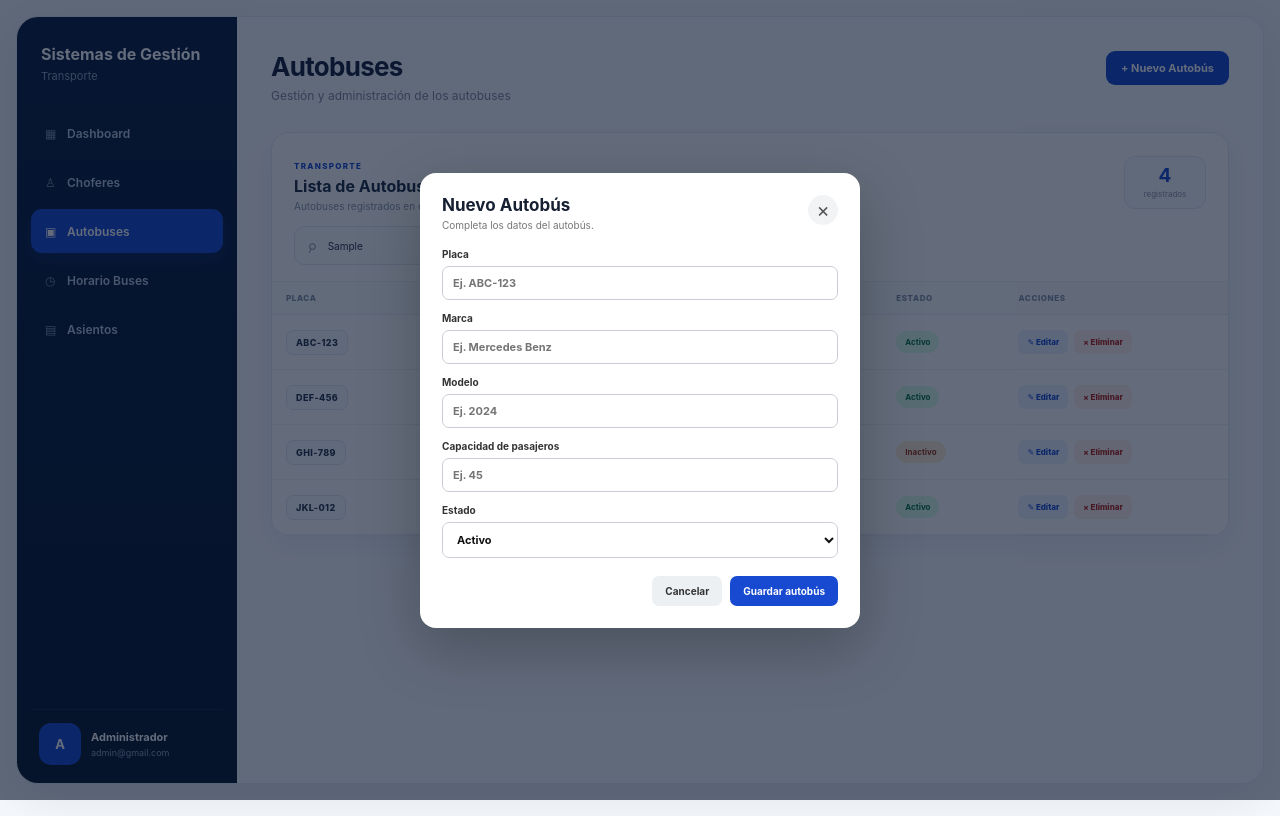
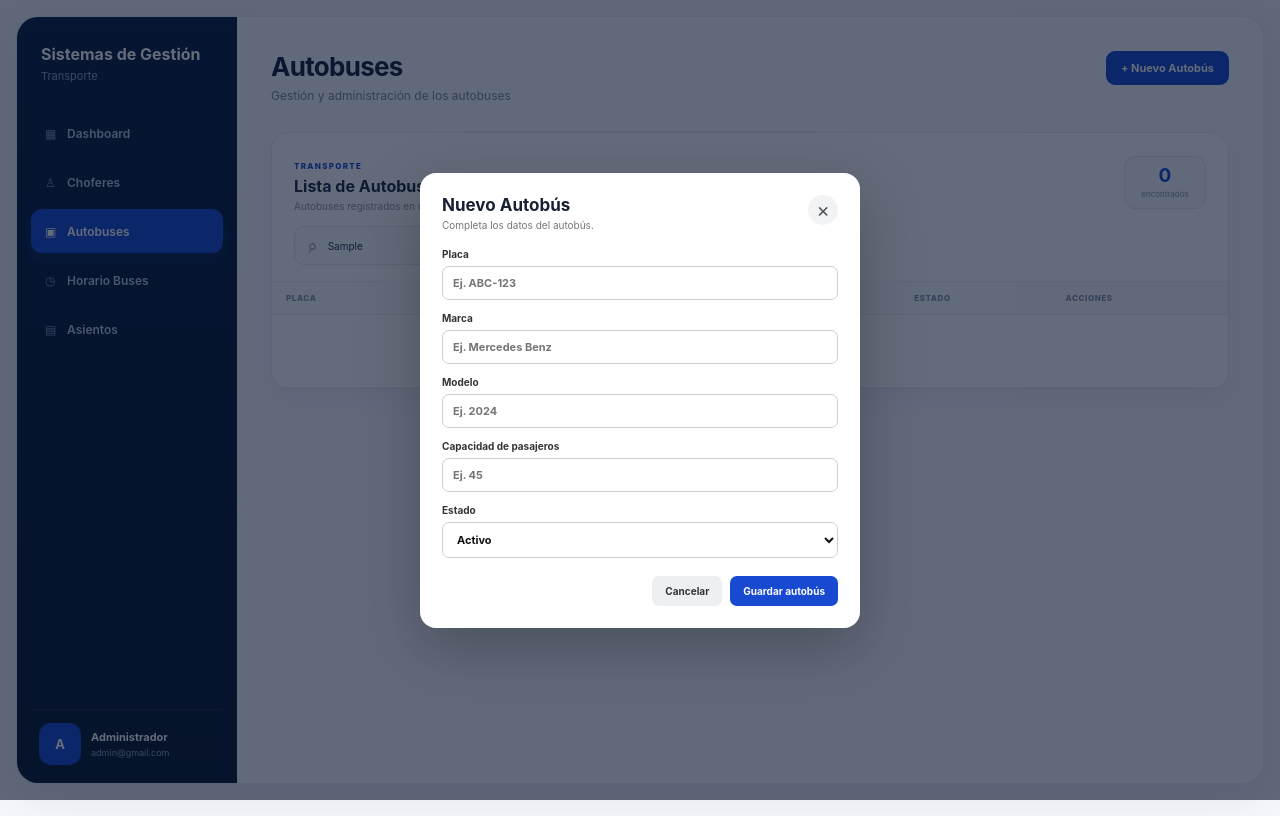
Before and after one commit to ikervegavaldes123-lang/frontend-buses, a React (Vite) app: page /autobuses in a window 1280 px wide. Both pictures are taken after typing "Sample" into the empty fields and a click on the button "+ Nuevo Autobús". Built offline with nearby package versions, Linux system fonts and the light colour scheme.

Commit message:
Hacer funcional la búsqueda de autobuses

```diff
--- a/src/components/autobuses/AutobusesTable.tsx
+++ b/src/components/autobuses/AutobusesTable.tsx
@@ -1,4 +1,6 @@
 // src/components/autobuses/AutobusesTable.tsx
+
+import { useMemo, useState } from "react";
 
 export type Autobus = {
   id: number;
@@ -16,6 +18,24 @@ type AutobusesTableProps = {
 };
 
 function AutobusesTable({ autobuses, onEditar, onEliminar }: AutobusesTableProps) {
+  const [busqueda, setBusqueda] = useState("");
+
+  const autobusesFiltrados = useMemo(() => {
+    const texto = busqueda.trim().toLowerCase();
+
+    if (!texto) return autobuses;
+
+    return autobuses.filter((autobus) =>
+      [
+        autobus.placa,
+        autobus.marca,
+        autobus.modelo,
+        autobus.capacidad.toString(),
+        autobus.estado,
+      ].some((valor) => valor.toLowerCase().includes(texto))
+    );
+  }, [autobuses, busqueda]);
+
   return (
     <section className="dashboard-panel autobuses-panel">
       <div className="autobuses-panel-header">
@@ -25,15 +45,31 @@ function AutobusesTable({ autobuses, onEditar, onEliminar }: AutobusesTableProps
           <p>Autobuses registrados en el sistema</p>
         </div>
         <div className="autobuses-count">
-          <strong>{autobuses.length}</strong>
-          <span>registrados</span>
+          <strong>{autobusesFiltrados.length}</strong>
+          <span>{busqueda ? "encontrados" : "registrados"}</span>
         </div>
       </div>
 
       <div className="autobuses-toolbar">
         <div className="autobus-search">
           <span>⌕</span>
-          <input type="text" placeholder="Buscar autobús..." />
+          <input
+            type="text"
+            placeholder="Buscar autobús..."
+            value={busqueda}
+            onChange={(event) => setBusqueda(event.target.value)}
+            aria-label="Buscar autobús"
+          />
+          {busqueda && (
+            <button
+              type="button"
+              className="search-clear"
+              onClick={() => setBusqueda("")}
+              aria-label="Limpiar búsqueda"
+            >
+              ×
+            </button>
+          )}
         </div>
       </div>
 
@@ -51,14 +87,16 @@ function AutobusesTable({ autobuses, onEditar, onEliminar }: AutobusesTableProps
           </thead>
 
           <tbody>
-            {autobuses.length === 0 ? (
+            {autobusesFiltrados.length === 0 ? (
               <tr>
                 <td colSpan={6} className="empty-table">
-                  No hay autobuses registrados.
+                  {busqueda
+                    ? `No se encontraron autobuses para “${busqueda}”.`
+                    : "No hay autobuses registrados."}
                 </td>
               </tr>
             ) : (
-              autobuses.map((autobus) => (
+              autobusesFiltrados.map((autobus) => (
                 <tr key={autobus.id}>
                   <td>
                     <span className="bus-plate">{autobus.placa}</span>
```
